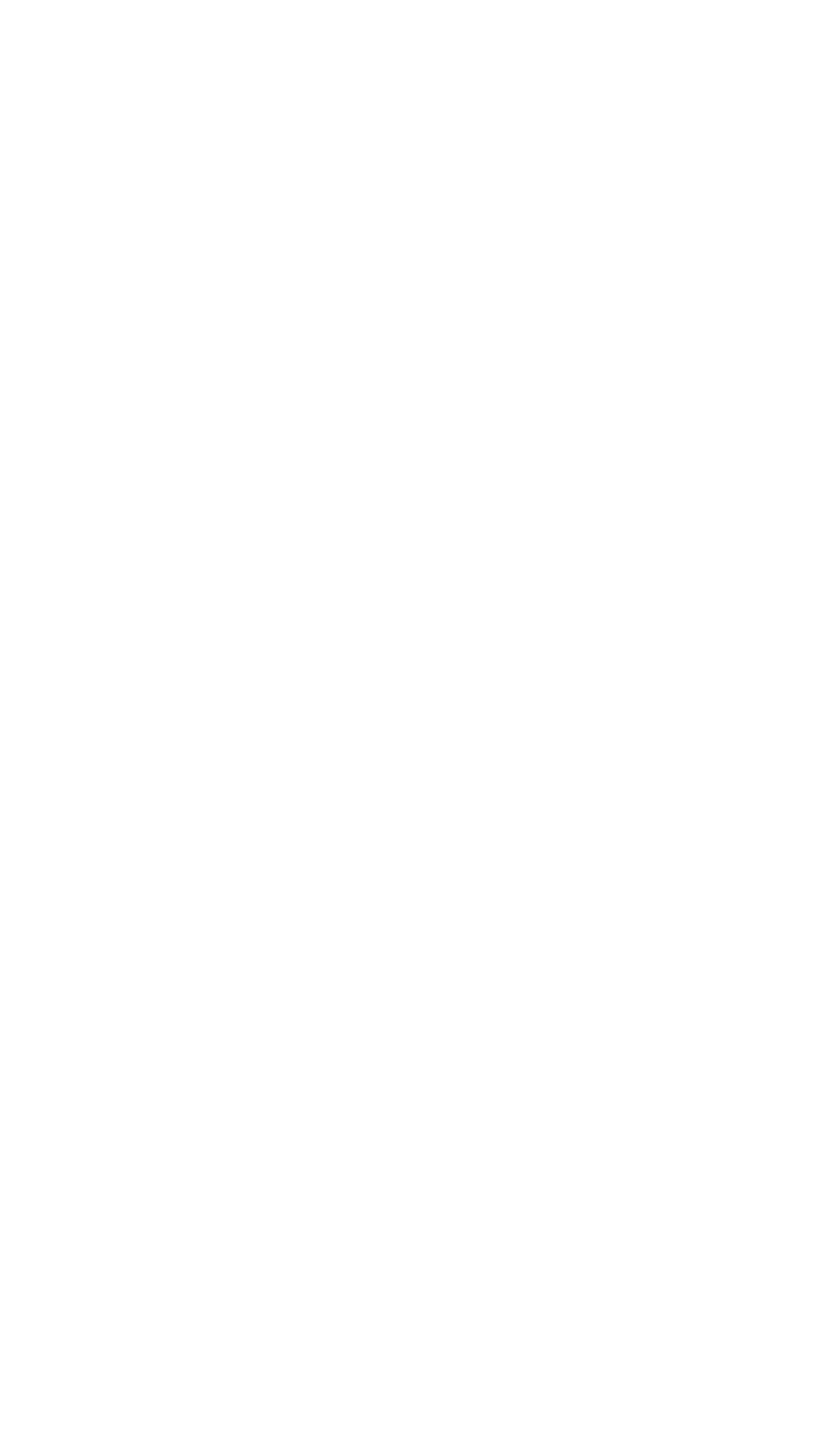
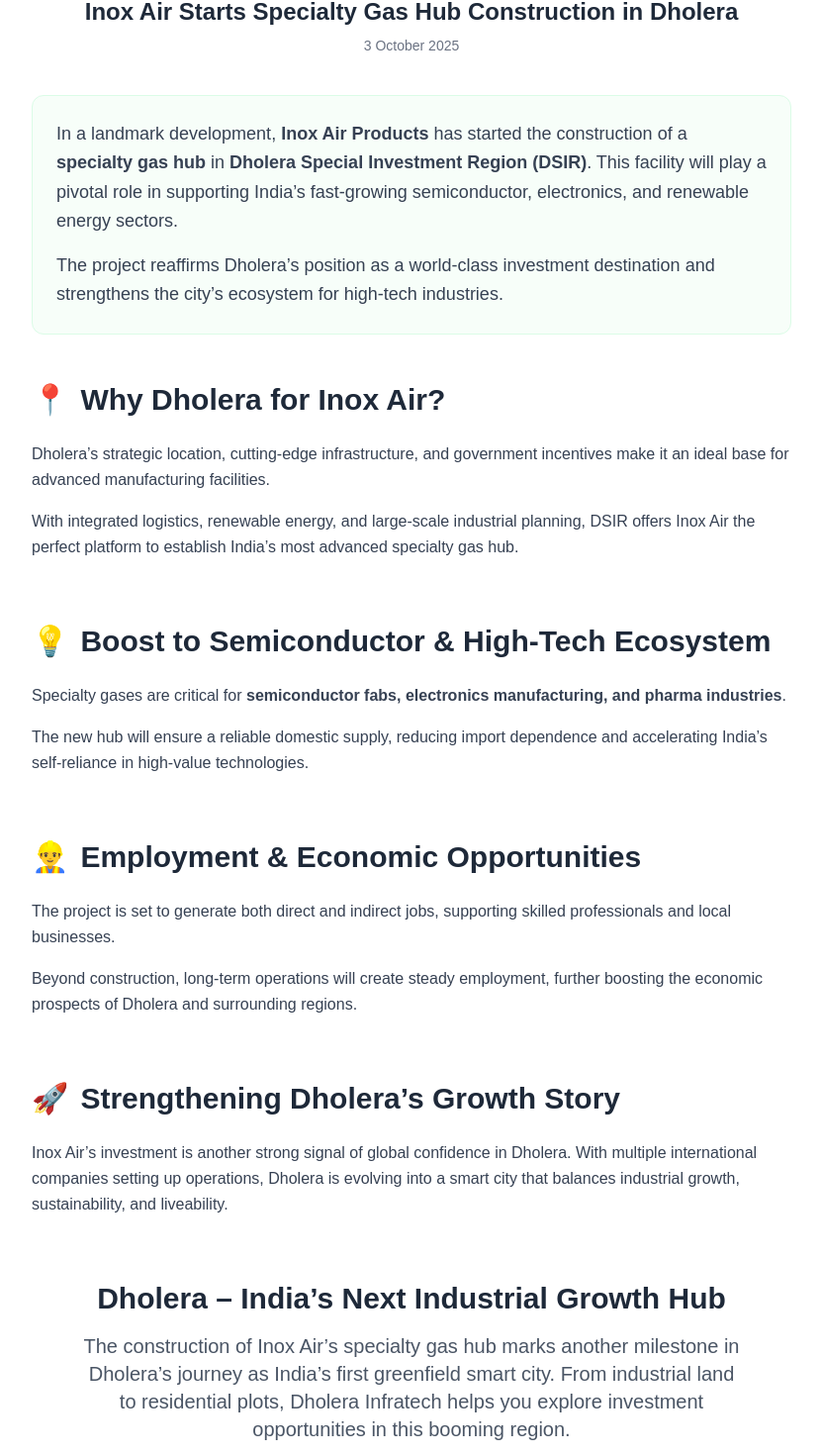
Before and after one commit to DholeraInfratech/dholera-infratech, a Next.js app: page /blog/dholera-air-inox in a window 1280 px wide. Before the commit this address had no page. Shown: the part 1240-2710 px from the top of the page at 99% size, without its empty margins (224-1055 px from the left). Before the commit the page ends 800 px from the top, so only its background shows below. Built offline with nearby package versions, Linux system fonts and the light colour scheme.

Commit message:
added air inox blog

```diff
--- a/pages/blog.js
+++ b/pages/blog.js
@@ -6,6 +6,13 @@
 import Footer from "@/components/Footer";
 
 const blogPosts = [
+  {
+    title: "Inox Air Starts Specialty Gas Hub Construction in Dholera",
+    slug: "dholera-air-inox",
+    excerpt: "Inox Air Products has begun construction of a state-of-the-art specialty gas hub in Dholera Smart City, boosting industrial growth and supporting India’s semiconductor and high-tech industries.",
+    image: "/images/blog/dholera-inox-air.jpg",
+    date: "October 3, 2025",
+  },
   {
     title: "FUJIFILM India Launches DR X-Ray Facility at Dholera CHC",
     slug: "dholera-fujifilm-chc",
--- /dev/null
+++ b/pages/blog/dholera-air-inox.js
@@ -0,0 +1,115 @@
+// pages/blog/inox-air-dholera.js
+import BlogLayout from "@/components/BlogLayout";
+import { FiShare2 } from "react-icons/fi";
+import { motion } from "framer-motion";
+
+export default function InoxAirDholera() {
+  return (
+    <BlogLayout
+      title="Inox Air Starts Specialty Gas Hub Construction in Dholera"
+      date="3 October 2025"
+      description="Inox Air Products has begun construction of a state-of-the-art specialty gas hub in Dholera Smart City, boosting industrial growth and supporting India’s semiconductor and high-tech industries."
+      image="/images/blog/dholera-inox-air.jpg"
+      tags={[
+        "DholeraSmartCity",
+        "InoxAirProducts",
+        "SpecialtyGasHub",
+        "IndustrialGrowth",
+        "SemiconductorEcosystem",
+      ]}
+    >
+      {/* Introduction Card */}
+      <section className="bg-green-50/50 border border-green-100 rounded-xl p-6 mb-12">
+        <p className="text-lg text-gray-700 leading-relaxed mb-4">
+          In a landmark development, <strong>Inox Air Products</strong> has started the construction of a
+          <strong> specialty gas hub</strong> in <strong>Dholera Special Investment Region (DSIR)</strong>.
+          This facility will play a pivotal role in supporting India’s fast-growing semiconductor, electronics, and renewable energy sectors.
+        </p>
+        <p className="text-lg text-gray-700 leading-relaxed">
+          The project reaffirms Dholera’s position as a world-class investment destination and strengthens the city’s ecosystem for high-tech industries.
+        </p>
+      </section>
+
+      {/* Content Sections */}
+      <div className="space-y-16 mb-16">
+        {[
+          {
+            title: "Why Dholera for Inox Air?",
+            icon: "📍",
+            content: (
+              <>
+                <p className="mb-4">
+                  Dholera’s strategic location, cutting-edge infrastructure, and government incentives make it an ideal base for advanced manufacturing facilities.
+                </p>
+                <p>
+                  With integrated logistics, renewable energy, and large-scale industrial planning, DSIR offers Inox Air the perfect platform to establish India’s most advanced specialty gas hub.
+                </p>
+              </>
+            ),
+          },
+          {
+            title: "Boost to Semiconductor & High-Tech Ecosystem",
+            icon: "💡",
+            content: (
+              <>
+                <p className="mb-4">
+                  Specialty gases are critical for <strong>semiconductor fabs, electronics manufacturing, and pharma industries</strong>.
+                </p>
+                <p>
+                  The new hub will ensure a reliable domestic supply, reducing import dependence and accelerating India’s self-reliance in high-value technologies.
+                </p>
+              </>
+            ),
+          },
+          {
+            title: "Employment & Economic Opportunities",
+            icon: "👷‍♂️",
+            content: (
+              <>
+                <p className="mb-4">
+                  The project is set to generate both direct and indirect jobs, supporting skilled professionals and local businesses.
+                </p>
+                <p>
+                  Beyond construction, long-term operations will create steady employment, further boosting the economic prospects of Dholera and surrounding regions.
+                </p>
+              </>
+            ),
+          },
+          {
+            title: "Strengthening Dholera’s Growth Story",
+            icon: "🚀",
+            content: (
+              <p>
+                Inox Air’s investment is another strong signal of global confidence in Dholera.
+                With multiple international companies setting up operations, Dholera is evolving into a smart city that balances industrial growth, sustainability, and liveability.
+              </p>
+            ),
+          },
+        ].map((section, index) => (
+          <section key={index}>
+            <div className="flex items-center mb-6">
+              <span className="text-3xl mr-3">{section.icon}</span>
+              <h2 className="text-2xl md:text-3xl font-bold text-gray-800">
+                {section.title}
+              </h2>
+            </div>
+            <div className="text-gray-700 leading-relaxed space-y-4">
+              {section.content}
+            </div>
+          </section>
+        ))}
+      </div>
+
+      {/* Call to Action Section */}
+      <section className="text-center mb-16">
+        <h2 className="text-3xl font-bold text-gray-800 mb-4">
+          Dholera – India’s Next Industrial Growth Hub
+        </h2>
+        <p className="text-xl text-gray-600 max-w-2xl mx-auto mb-8">
+          The construction of Inox Air’s specialty gas hub marks another milestone in Dholera’s journey as India’s first greenfield smart city.
+          From industrial land to residential plots, Dholera Infratech helps you explore investment opportunities in this booming region.
+        </p>
+      </section>
+    </BlogLayout>
+  );
+}
```
Also changed, not shown: 2 other files (tests, documents, lock files or other folders).
